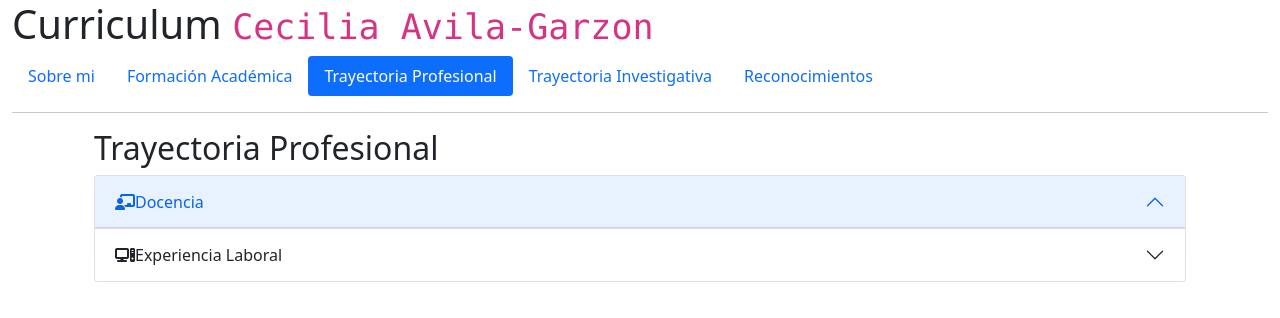
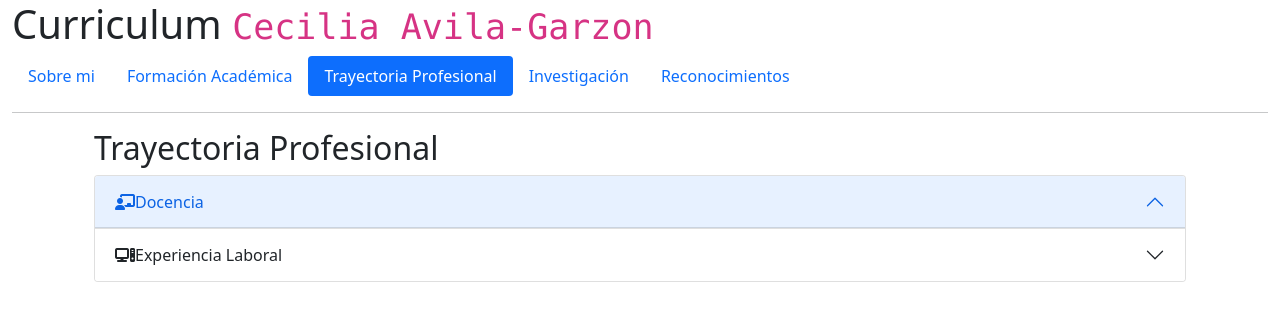
Before and after one commit to researchcode/cvceci, a plain HTML site: page profesional.html in a window 1280 px wide. Drawn offline with nearby package versions, Linux system fonts and the light colour scheme.

Commit message:
Update profesional.html

```diff
--- a/profesional.html
+++ b/profesional.html
@@ -40,7 +40,7 @@
                         <a class="nav-link active" href="profesional.html">Trayectoria Profesional</a>
                     </li>
                     <li class="nav-item">
-                        <a class="nav-link" href="investigativa.html">Trayectoria Investigativa</a>
+                        <a class="nav-link" href="investigativa.html">Investigación</a>
                     </li>
                     <li class="nav-item">
                         <a class="nav-link" href="reconocimientos.html">Reconocimientos</a>
```
